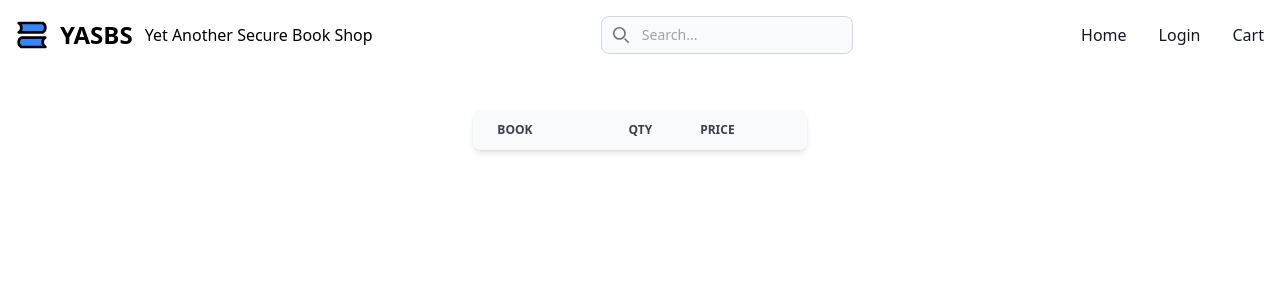
After one commit to gio54321/snh-project, a PHP site: page /cart.php in a window 1280 px wide. The commit adds this page. Shown: the top 300 px of the page. Run offline with PHP 8.4, Linux system fonts and the light colour scheme; lists and menus that the app fills with data are empty; some libraries are stand-ins or nearby versions.

Commit message:
Add basic cart functionality

```diff
--- a/src/book.php
+++ b/src/book.php
@@ -46,7 +46,9 @@ require_once __DIR__ . '/html/header.php';
                 <?php echo $book['description'] ?>
             </div>
             <br>
-            <a href="#" class="text-white bg-blue-700 hover:bg-blue-800 focus:ring-4 focus:outline-none focus:ring-blue-300 font-medium rounded-lg text-sm px-5 py-2.5 text-center">Add to cart</a>
+            <button type="button" class="text-white bg-blue-700 hover:bg-blue-800 focus:ring-4 focus:ring-blue-300 font-medium rounded-lg text-sm px-5 py-2.5 me-2 mb-2 dark:bg-blue-600 dark:hover:bg-blue-700 focus:outline-none dark:focus:ring-blue-800"
+                onclick="addToCart(<?php echo $book['id'] ?>);"
+            >Add to cart</button>
         </div>
     </div>
 </div>
--- /dev/null
+++ b/src/cart.php
@@ -0,0 +1,41 @@
+<?php
+require_once __DIR__ . '/utils.php';
+require_once __DIR__ . '/html/header.php';
+?>
+
+<div class="flex items-center justify-center mt-10 mb-10">
+        <!--button type="button" class="text-white bg-blue-700 hover:bg-blue-800 focus:ring-4 focus:ring-blue-300 font-medium rounded-lg text-sm px-5 py-2.5 me-2 mb-2 dark:bg-blue-600 dark:hover:bg-blue-700 focus:outline-none dark:focus:ring-blue-800"
+            onclick="alert(0);"
+        >Checkout</button-->
+
+        <div class="relative overflow-x-auto shadow-md sm:rounded-lg">
+            <table class="w-full text-sm text-left rtl:text-right text-gray-500 dark:text-gray-400">
+                <thead class="text-xs text-gray-700 uppercase bg-gray-50 dark:bg-gray-700 dark:text-gray-400">
+                    <tr>
+                        <th scope="col" class="px-6 py-3">
+                            Book
+                        </th>
+                        <th scope="col" class="px-6 py-3">
+                            <span class="sr-only">Book Name</span>
+                        </th>
+                        <th scope="col" class="px-6 py-3">
+                            Qty
+                        </th>
+                        <th scope="col" class="px-6 py-3">
+                            Price
+                        </th>
+                        <th scope="col" class="px-6 py-3">
+                            <span class="sr-only">Action</span>
+                        </th>
+                    </tr>
+                </thead>
+                <tbody id="cart_table_body">
+                </tbody>
+            </table>
+        </div>
+</div>
+<script src="/static/cart_page.js"></script>
+
+<?php
+require_once __DIR__ . '/html/footer.php';
+?>
--- a/src/html/header.php
+++ b/src/html/header.php
@@ -12,6 +12,7 @@ session_start();
   <meta name="viewport" content="width=device-width, initial-scale=1.0">
   <link rel="stylesheet" href="https://fonts.googleapis.com/css?family=Michroma">
   <script src="https://cdn.tailwindcss.com"></script>
+  <script src="/static/cart.js"></script>
   <link href="https://cdnjs.cloudflare.com/ajax/libs/flowbite/1.8.1/flowbite.min.css" rel="stylesheet" />
   <link rel="shortcut icon" href="{% static 'favicon.ico' %}" />
 
@@ -90,6 +91,9 @@ session_start();
               <a href="/logout.php" class="block py-2 px-3 text-gray-900 rounded hover:bg-gray-100 md:hover:bg-transparent md:hover:text-blue-700 md:p-0">Logout</a>
             </li>
           <?php } ?>
+          <li>
+            <a href="/cart.php" class="block py-2 px-3 text-gray-900 rounded hover:bg-gray-100 md:hover:bg-transparent md:hover:text-blue-700 md:p-0">Cart</a>
+          </li>
 
         </ul>
       </div>
--- a/src/index.php
+++ b/src/index.php
@@ -24,7 +24,9 @@ require_once __DIR__ . '/html/header.php';
                         <span class="text-3xl text-gray-900">
                             <?php echo $book['price'] / 100 ?> €
                         </span>
-                        <a href="#" class="text-white bg-blue-700 hover:bg-blue-800 focus:ring-4 focus:outline-none focus:ring-blue-300 font-medium rounded-lg text-sm px-5 py-2.5 text-center">Add to cart</a>
+                        <button type="button" class="text-white bg-blue-700 hover:bg-blue-800 focus:ring-4 focus:ring-blue-300 font-medium rounded-lg text-sm px-5 py-2.5 me-2 mb-2 dark:bg-blue-600 dark:hover:bg-blue-700 focus:outline-none dark:focus:ring-blue-800"
+                            onclick="addToCart(<?php echo $book['id'] ?>);"
+                        >Add to cart</button>
                     </div>
                 </div>
             </div>
--- /dev/null
+++ b/src/static/cart.js
@@ -0,0 +1,71 @@
+class Cart {
+    constructor(string) {
+        this.items = new Map();
+        if (string != null) {
+            var parsed = JSON.parse(string);
+            if (parsed != null) {
+                this.items = new Map(parsed);
+            }
+        }
+    }
+
+    toJson() {
+        return JSON.stringify([...this.items.entries()]);
+    }
+
+    addItem(item_id, quantity) {
+        if (!this.items.has(item_id)) {
+            this.items.set(item_id, quantity);
+        } else {
+            var old_quantity = this.items.get(item_id);
+            this.items.set(item_id, quantity + old_quantity);
+        }
+    }
+
+    removeItem(item_id, quantity) {
+        if (!this.items.has(item_id)) {
+            var new_amount = Math.max(this.items.get(item_id) - quantity, 0);
+            if (new_amount > 0) {
+                this.items.set(item_id, new_amount);
+            } else {
+                this.items.delete(item_id);
+            }
+        }
+    }
+
+    removeAllOfItem(item_id) {
+        this.items.delete(item_id);
+    }
+
+    setItem(item_id, quantity) {
+        if (quantity > 0) {
+            this.items.set(item_id, quantity);
+        } else {
+            this.items.delete(item_id);
+        }
+    }
+}
+
+function __getCart() {
+    return new Cart(localStorage.getItem("cart"));
+}
+
+function __setCart(cart) {
+    localStorage.setItem("cart", cart.toJson());
+}
+
+function itemToCart(item_id, quantity) {
+    var cart = __getCart();
+    cart.setItem(item_id, quantity);
+    __setCart(cart);
+}
+
+function addToCart(item_id) {
+    var cart = __getCart();
+    cart.addItem(item_id, 1);
+    __setCart(cart);
+}
+
+function getItems() {
+    return __getCart().items
+}
--- /dev/null
+++ b/src/static/cart_page.js
@@ -0,0 +1,39 @@
+function buildTable() {
+    var table = document.getElementById('cart_table_body');
+    if (table == null) {
+        console.log("table not found");
+        return;
+    }
+
+    var items = getItems();
+
+    for (const [book_id, quantity] of items.entries()) {
+        __httpGetBookData(book_id, quantity,
+            (html) => table.innerHTML += html
+        );
+    }
+}
+
+function __httpGetBookData(book_id, quantity, callback)
+{
+    var xmlHttp = new XMLHttpRequest();
+    xmlHttp.open( "GET", "/cart_get_book_private.php?id=" + book_id + "&qty=" + quantity, true);
+    xmlHttp.send( null );
+    xmlHttp.onreadystatechange = function() {
+        if (xmlHttp.readyState == 4 && xmlHttp.status == 200)
+            callback(xmlHttp.responseText);
+    }
+}
+
+function removeFromCart(book_id) {
+    var book = document.getElementById("book_" + book_id);
+    book.outerHTML = null;
+    itemToCart(Number(book_id), 0);
+}
+
+function updateItem(book_id) {
+    var quantity = Number(document.getElementById("input_" + book_id).value);
+    itemToCart(Number(book_id), quantity);
+}
+
+buildTable()
```
Also changed, not shown: src/cart_get_book_private.php (added, +49 -0 lines).
